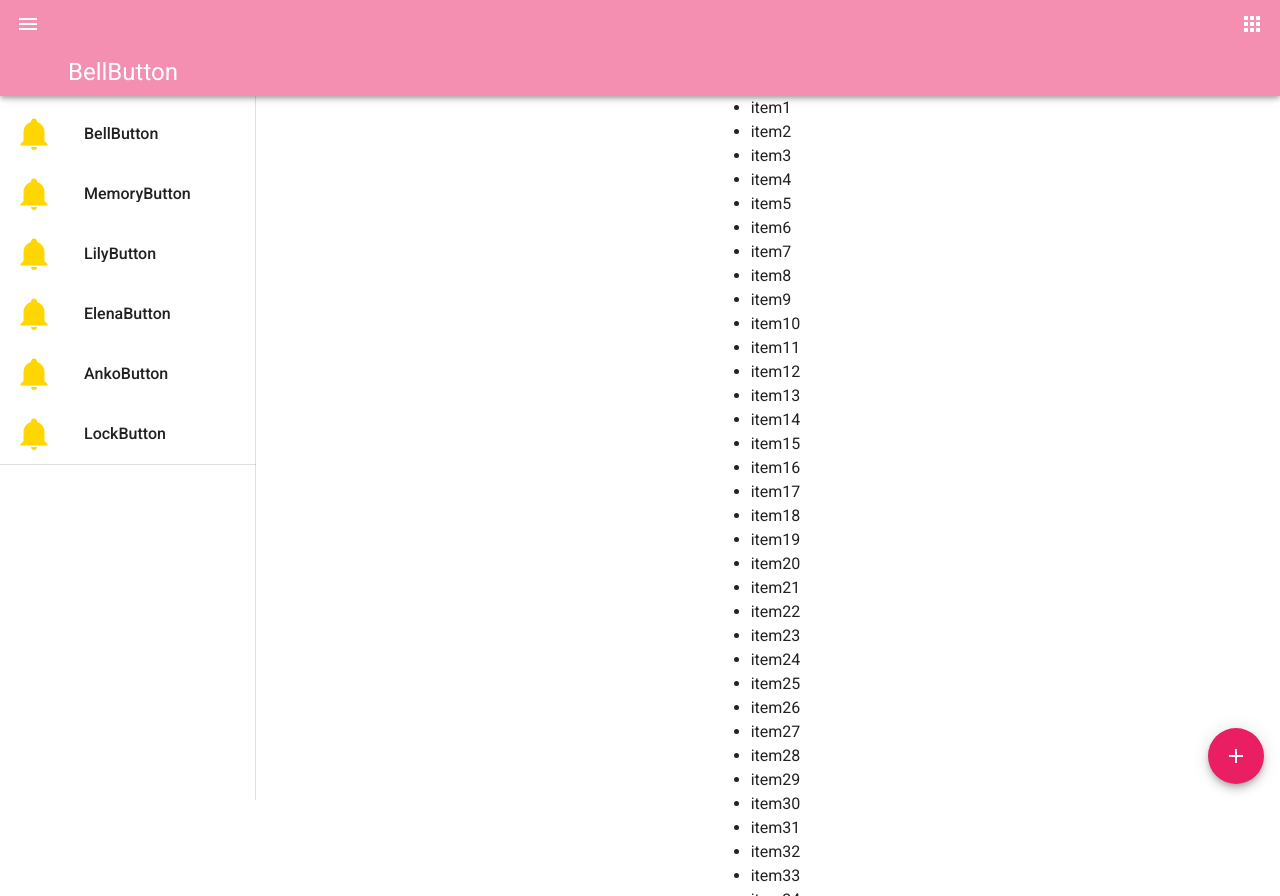
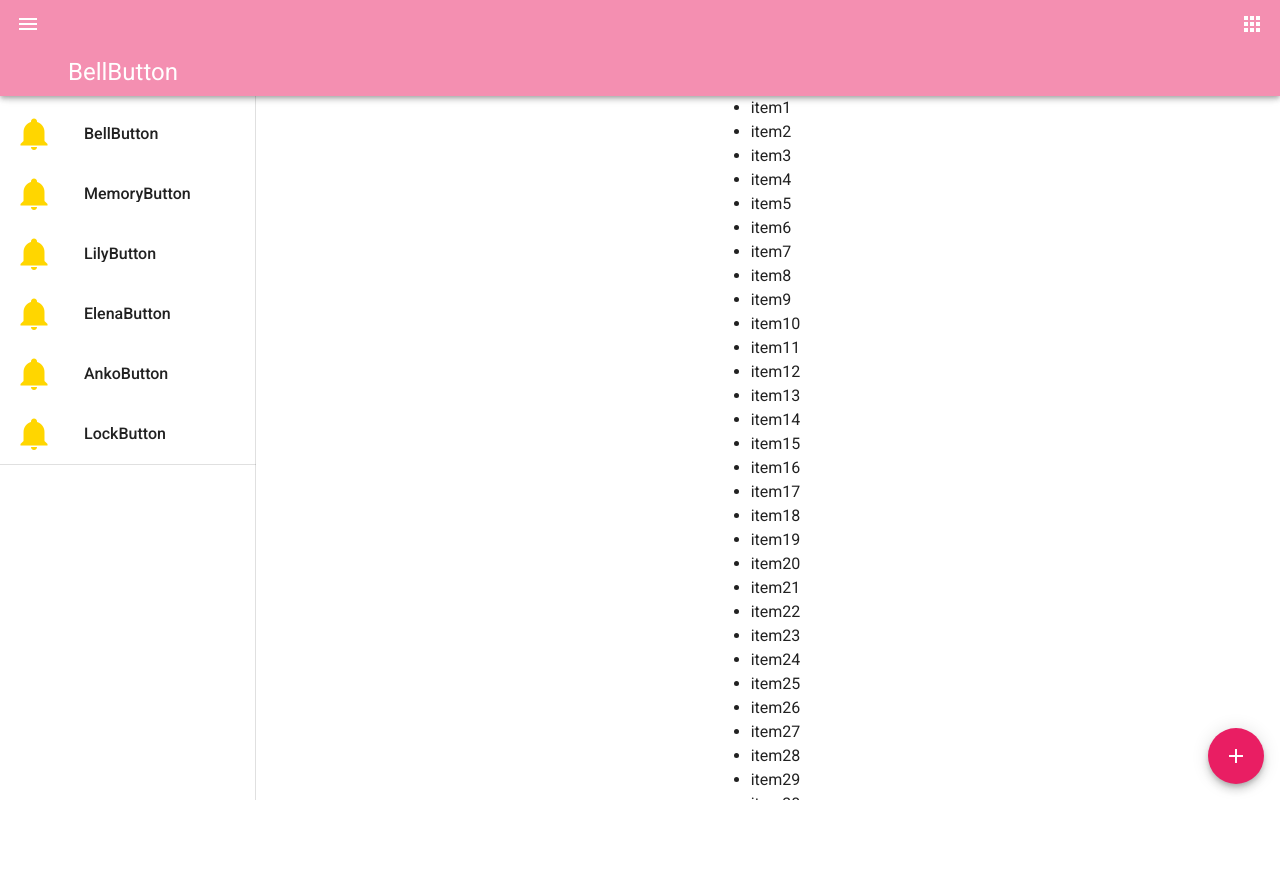
Before and after one commit to ViViDButton/vivid-button, a Vue app: page /bell in a window 1280 px wide. After the commit the page ends 800 px from the top, so only its background shows below. Built offline with nearby package versions, Linux system fonts and the light colour scheme.

Commit message:
[粗暴的]修复了页面滚动卡顿问题

```diff
--- a/src/App.vue
+++ b/src/App.vue
@@ -58,9 +58,9 @@
 
 
     <!--内容-->
-    <v-main>
+    <v-main ref="appMain">
 
-        <v-sheet id="scrolling" class="overflow-y-auto" max-height="100vh">
+        <v-sheet ref="appSheet" @scroll="scrolled" id="scrolling" class="overflow-y-auto">
           <keep-alive>
             <router-view/>
           </keep-alive>
@@ -100,6 +100,16 @@ export default {
       { icon: 'mdi-bell', iconcolor: "yellow accent-4", text: 'LockButton', link: "/lock" },
     ],
   }),
+  mounted() {
+    this.scrolled()
+  },
+  methods: {
+    scrolled() {
+      let pageH = window.innerHeight
+      let padding = parseInt(this.$refs.appMain.$el.style.paddingTop)
+      this.$refs.appSheet.$el.style.maxHeight = pageH - padding + "px"
+    }
+  }
 };
 </script>
 
```
